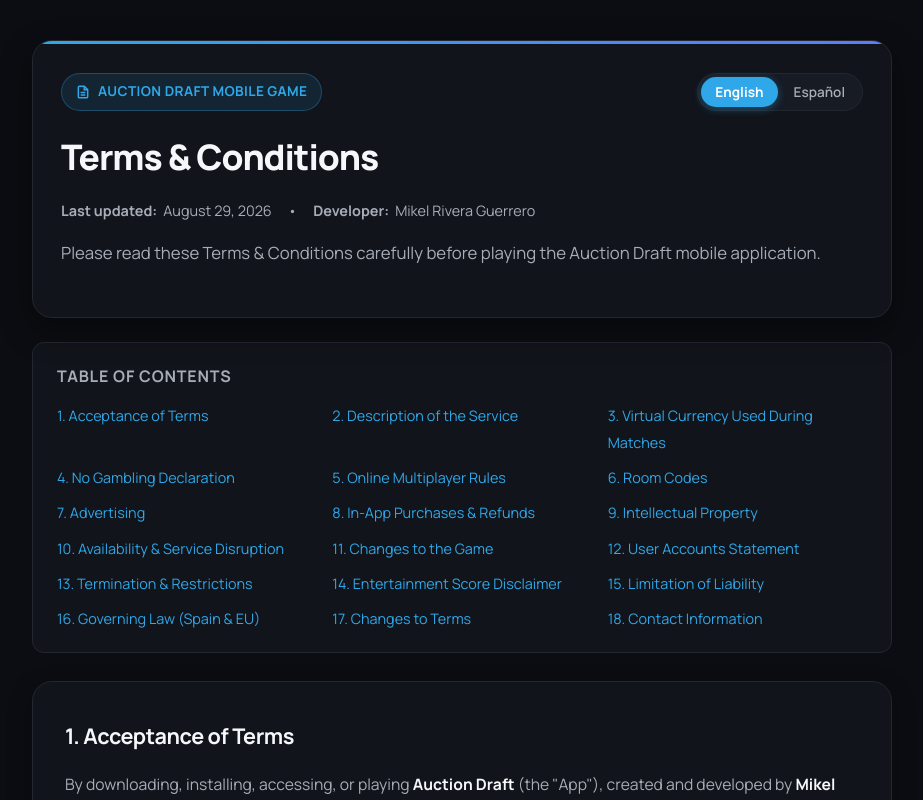
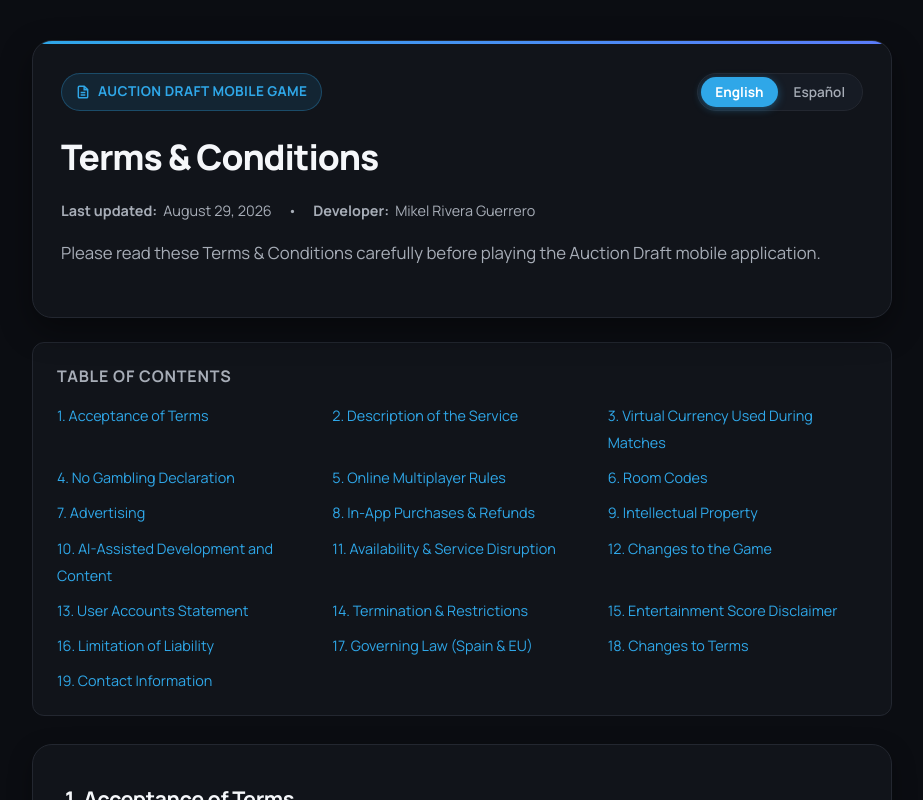
Before and after one commit to MRiveraGuerrero/MikelRivera, a React (Vite) app in the folder my-portfolio/: page /auctiondraft/terms in a window 1280 px wide. Shown: the top 800 px of the page, without its empty margins (178-1101 px from the left). Built offline with nearby package versions, Linux system fonts and the light colour scheme.

Commit message:
actualizacion de terminos v2

```diff
--- a/my-portfolio/src/AuctionDraft/AuctionDraftTerms.jsx
+++ b/my-portfolio/src/AuctionDraft/AuctionDraftTerms.jsx
@@ -21,15 +21,16 @@
       { id: "advertising", label: "7. Advertising" },
       { id: "purchases", label: "8. In-App Purchases & Refunds" },
       { id: "ip", label: "9. Intellectual Property" },
-      { id: "availability", label: "10. Availability & Service Disruption" },
-      { id: "game-changes", label: "11. Changes to the Game" },
-      { id: "accounts", label: "12. User Accounts Statement" },
-      { id: "restrictions", label: "13. Termination & Restrictions" },
-      { id: "disclaimer", label: "14. Entertainment Score Disclaimer" },
-      { id: "liability", label: "15. Limitation of Liability" },
-      { id: "governing-law", label: "16. Governing Law (Spain & EU)" },
-      { id: "changes", label: "17. Changes to Terms" },
-      { id: "contact", label: "18. Contact Information" }
+      { id: "ai-content", label: "10. AI-Assisted Development and Content" },
+      { id: "availability", label: "11. Availability & Service Disruption" },
+      { id: "game-changes", label: "12. Changes to the Game" },
+      { id: "accounts", label: "13. User Accounts Statement" },
+      { id: "restrictions", label: "14. Termination & Restrictions" },
+      { id: "disclaimer", label: "15. Entertainment Score Disclaimer" },
+      { id: "liability", label: "16. Limitation of Liability" },
+      { id: "governing-law", label: "17. Governing Law (Spain & EU)" },
+      { id: "changes", label: "18. Changes to Terms" },
+      { id: "contact", label: "19. Contact Information" }
     ],
     privacyLinkText: "← View Privacy Policy",
     homeLinkText: "Back to Auction Draft"
@@ -52,15 +53,16 @@
       { id: "advertising", label: "7. Publicidad" },
       { id: "purchases", label: "8. Compras Integradas y Reembolsos" },
       { id: "ip", label: "9. Propiedad Intelectual" },
-      { id: "availability", label: "10. Disponibilidad del Servicio" },
-      { id: "game-changes", label: "11. Cambios en el Juego" },
-      { id: "accounts", label: "12. Declaración Sobre Cuentas de Usuario" },
-      { id: "restrictions", label: "13. Rescisión y Restricciones" },
-      { id: "disclaimer", label: "14. Exención de Puntuaciones" },
-      { id: "liability", label: "15. Limitación de Responsabilidad" },
-      { id: "governing-law", label: "16. Ley Aplicable (España y UE)" },
-      { id: "changes", label: "17. Cambios en los Términos" },
-      { id: "contact", label: "18. Información de Contacto" }
+      { id: "ai-content", label: "10. Desarrollo y Contenido Asistido por IA" },
+      { id: "availability", label: "11. Disponibilidad del Servicio" },
+      { id: "game-changes", label: "12. Cambios en el Juego" },
+      { id: "accounts", label: "13. Declaración Sobre Cuentas de Usuario" },
+      { id: "restrictions", label: "14. Rescisión y Restricciones" },
+      { id: "disclaimer", label: "15. Exención de Puntuaciones" },
+      { id: "liability", label: "16. Limitación de Responsabilidad" },
+      { id: "governing-law", label: "17. Ley Aplicable (España y UE)" },
+      { id: "changes", label: "18. Cambios en los Términos" },
+      { id: "contact", label: "19. Información de Contacto" }
     ],
     privacyLinkText: "← Ver Política de Privacidad",
     homeLinkText: "Volver a Auction Draft"
@@ -362,10 +364,42 @@
             )}
           </section>
 
-          {/* 10. Availability */}
+          {/* 10. AI Content */}
+          <section id="ai-content" className={styles.section}>
+            <h2 className={styles.sectionTitle}>
+              {lang === "en" ? "10. AI-Assisted Development and Content" : "10. Desarrollo y Contenido Asistido por IA"}
+            </h2>
+            {lang === "en" ? (
+              <>
+                <p className={styles.paragraph}>
+                  Auction Draft has been developed with the assistance of artificial intelligence tools. Certain elements of the App, including portions of its code, text, visual assets, design concepts, game content, or other materials, may have been created, generated, refined, or assisted using AI-based tools.
+                </p>
+                <p className={styles.paragraph}>
+                  AI-assisted content is reviewed, selected, modified, and integrated by the developer where appropriate. The use of artificial intelligence does not imply that any third-party AI provider owns, operates, sponsors, endorses, or is affiliated with Auction Draft.
+                </p>
+                <p className={styles.paragraph}>
+                  AI-generated or AI-assisted outputs may occasionally contain inaccuracies or unexpected results. The developer may update, replace, correct, or remove such content when necessary.
+                </p>
+              </>
+            ) : (
+              <>
+                <p className={styles.paragraph}>
+                  Auction Draft ha sido desarrollado con la asistencia de herramientas de inteligencia artificial. Determinados elementos de la App, incluyendo partes de su código, texto, recursos visuales, conceptos de diseño, contenido del juego u otros materiales, pueden haber sido creados, generados, refinados o asistidos utilizando herramientas basadas en IA.
+                </p>
+                <p className={styles.paragraph}>
+                  El contenido asistido por IA es revisado, seleccionado, modificado e integrado por el desarrollador según corresponda. El uso de inteligencia artificial no implica que ningún proveedor de IA de terceros sea propietario, opere, patrocine, respalde o esté afiliado a Auction Draft.
+                </p>
+                <p className={styles.paragraph}>
+                  Los resultados generados o asistidos por IA pueden contener ocasionalmente imprecisiones o resultados inesperados. El desarrollador podrá actualizar, sustituir, corregir o eliminar dicho contenido cuando sea necesario.
+                </p>
+              </>
+            )}
+          </section>
+
+          {/* 11. Availability */}
           <section id="availability" className={styles.section}>
             <h2 className={styles.sectionTitle}>
-              {lang === "en" ? "10. Availability & Service Disruption" : "10. Disponibilidad del Servicio"}
+              {lang === "en" ? "11. Availability & Service Disruption" : "11. Disponibilidad del Servicio"}
             </h2>
             {lang === "en" ? (
               <p className={styles.paragraph}>
@@ -378,10 +412,10 @@
             )}
           </section>
 
-          {/* 11. Changes to the Game */}
+          {/* 12. Changes to the Game */}
           <section id="game-changes" className={styles.section}>
             <h2 className={styles.sectionTitle}>
-              {lang === "en" ? "11. Changes to the Game" : "11. Cambios en el Juego"}
+              {lang === "en" ? "12. Changes to the Game" : "12. Cambios en el Juego"}
             </h2>
             {lang === "en" ? (
               <p className={styles.paragraph}>
@@ -394,10 +428,10 @@
             )}
           </section>
 
-          {/* 12. Account Section */}
+          {/* 13. Account Section */}
           <section id="accounts" className={styles.section}>
             <h2 className={styles.sectionTitle}>
-              {lang === "en" ? "12. User Accounts Statement" : "12. Declaración Sobre Cuentas de Usuario"}
+              {lang === "en" ? "13. User Accounts Statement" : "13. Declaración Sobre Cuentas de Usuario"}
             </h2>
             {lang === "en" ? (
               <p className={styles.paragraph}>
@@ -410,10 +444,10 @@
             )}
           </section>
 
-          {/* 13. Termination / Restrictions */}
+          {/* 14. Termination / Restrictions */}
           <section id="restrictions" className={styles.section}>
             <h2 className={styles.sectionTitle}>
-              {lang === "en" ? "13. Restrictions & Abuse Prevention" : "13. Restricciones y Prevención de Abusos"}
+              {lang === "en" ? "14. Restrictions & Abuse Prevention" : "14. Restricciones y Prevención de Abusos"}
             </h2>
             {lang === "en" ? (
               <p className={styles.paragraph}>
@@ -426,10 +460,10 @@
             )}
           </section>
 
-          {/* 14. Disclaimer */}
+          {/* 15. Disclaimer */}
           <section id="disclaimer" className={styles.section}>
             <h2 className={styles.sectionTitle}>
-              {lang === "en" ? "14. Entertainment Score Disclaimer" : "14. Exención Sobre Puntuaciones Recreativas"}
+              {lang === "en" ? "15. Entertainment Score Disclaimer" : "15. Exención Sobre Puntuaciones Recreativas"}
             </h2>
             {lang === "en" ? (
               <p className={styles.paragraph}>
@@ -442,10 +476,10 @@
             )}
           </section>
 
-          {/* 15. Limitation of Liability */}
+          {/* 16. Limitation of Liability */}
           <section id="liability" className={styles.section}>
             <h2 className={styles.sectionTitle}>
-              {lang === "en" ? "15. Limitation of Liability" : "15. Limitación de Responsabilidad"}
+              {lang === "en" ? "16. Limitation of Liability" : "16. Limitación de Responsabilidad"}
             </h2>
             {lang === "en" ? (
               <p className={styles.paragraph}>
@@ -458,10 +492,10 @@
             )}
           </section>
 
-          {/* 16. Governing Law */}
+          {/* 17. Governing Law */}
           <section id="governing-law" className={styles.section}>
             <h2 className={styles.sectionTitle}>
-              {lang === "en" ? "16. Governing Law (Spain & EU)" : "16. Ley Aplicable (España y UE)"}
+              {lang === "en" ? "17. Governing Law (Spain & EU)" : "17. Ley Aplicable (España y UE)"}
             </h2>
             {lang === "en" ? (
               <p className={styles.paragraph}>
@@ -474,10 +508,10 @@
             )}
           </section>
 
-          {/* 17. Changes to Terms */}
+          {/* 18. Changes to Terms */}
           <section id="changes" className={styles.section}>
             <h2 className={styles.sectionTitle}>
-              {lang === "en" ? "17. Changes to Terms" : "17. Cambios en los Términos"}
+              {lang === "en" ? "18. Changes to Terms" : "18. Cambios en los Términos"}
             </h2>
             {lang === "en" ? (
               <p className={styles.paragraph}>
@@ -490,10 +524,10 @@
             )}
           </section>
 
-          {/* 18. Contact */}
+          {/* 19. Contact */}
           <section id="contact" className={styles.section}>
             <h2 className={styles.sectionTitle}>
-              {lang === "en" ? "18. Contact Information" : "18. Información de Contacto"}
+              {lang === "en" ? "19. Contact Information" : "19. Información de Contacto"}
             </h2>
             <p className={styles.paragraph}>
               <strong>Mikel Rivera Guerrero</strong>
```
